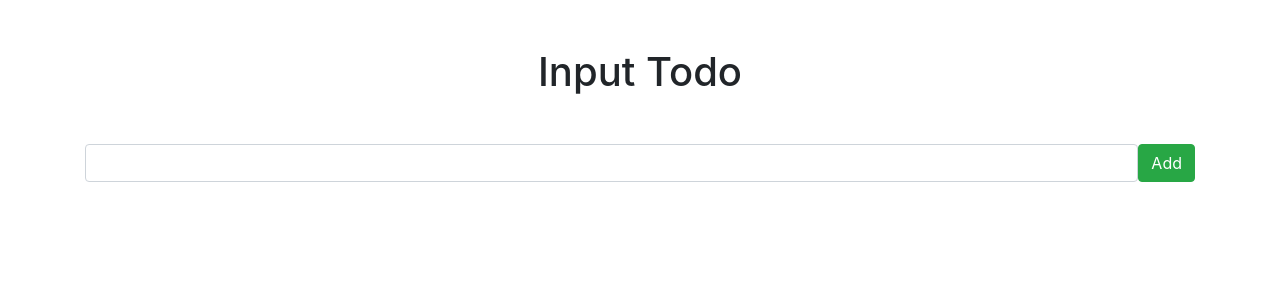
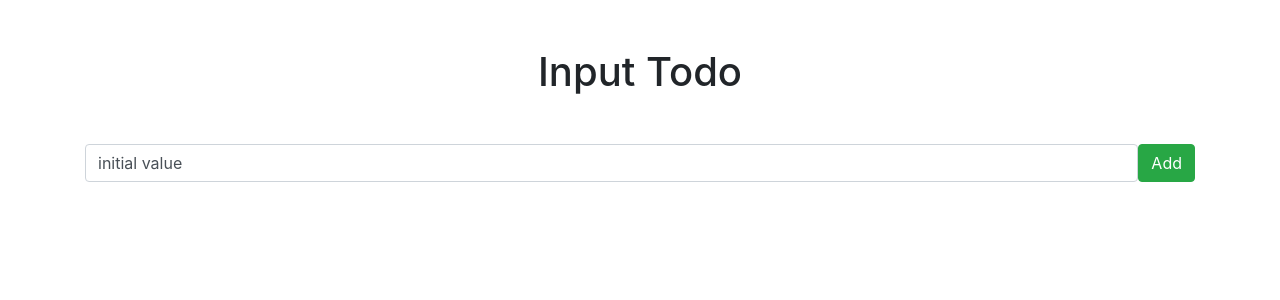
Before and after one commit to Gagandeep-Kaur-01/PERN_Stack, a React (Create React App) app in the folder client/: page / in a window 1280 px wide. Shown: the top 300 px of the page. Built offline with nearby package versions, Linux system fonts and the light colour scheme.

Commit message:
passed initial value

```diff
--- a/client/src/components/InputTodo.js
+++ b/client/src/components/InputTodo.js
@@ -2,13 +2,13 @@ import React, { Fragment, useState } from "react";
 
 const InputTodo = () => {
 
-    const [description, setDescription] = useState("");
+    const [description, setDescription] = useState("initial value");
 
     return (
         <Fragment>
           <h1 className="text-center mt-5"> Input Todo </h1>
           <form className="d-flex mt-5">
-              <input type="text" className="form-control" />
+              <input type="text" className="form-control" value={description} />
               <button className="btn btn-success">Add</button>
           </form>
         </Fragment>
```
